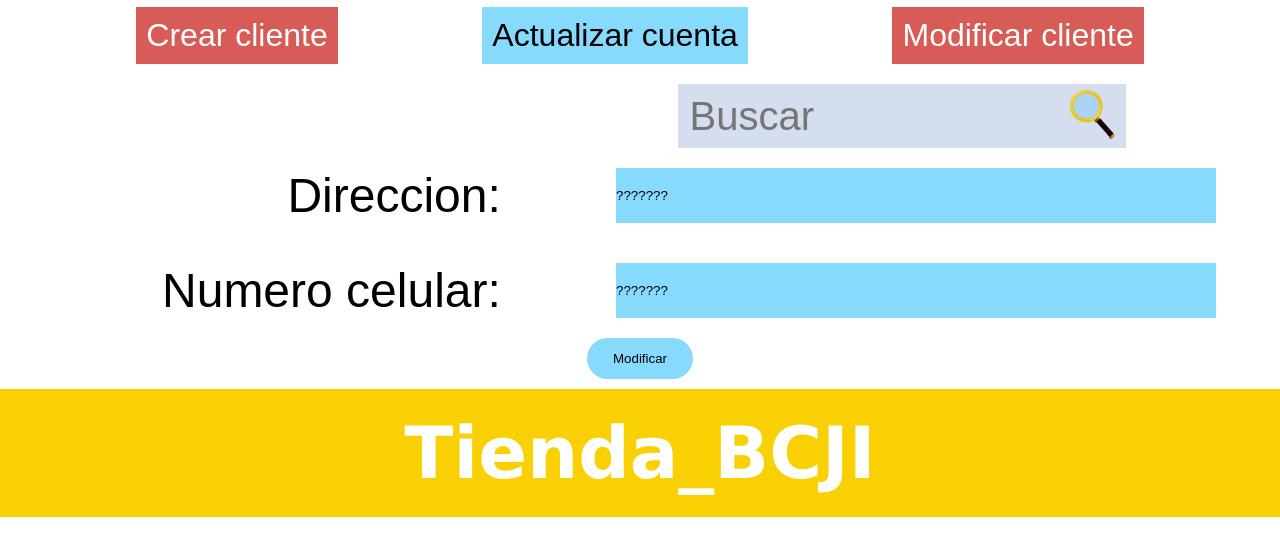
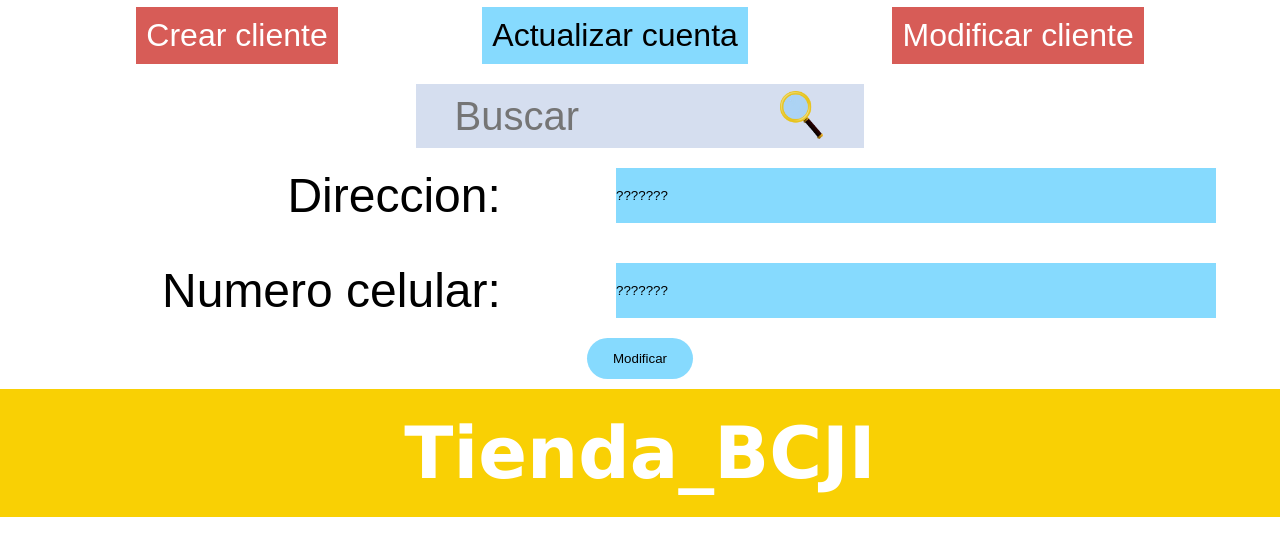
Before and after one commit to ivandhs1/ProyectoHugo, a Flask app: page /modificarCliente in a window 1280 px wide. Shown: the part 173-729 px from the top of the page. Run offline with Flask 2, Linux system fonts and the light colour scheme.

Commit message:
Aregle los botones

```diff
--- a/static/css/Style.css
+++ b/static/css/Style.css
@@ -262,7 +282,7 @@ tr:nth-child(even){
     display: flex;
     flex-direction: column;
     justify-content: center;
-    align-items: flex-end;
+    align-items: center;
     margin-top: 10px;
 }
 .buscar1{
@@ -273,17 +293,27 @@ tr:nth-child(even){
     justify-content: space-around;
     align-items: center;
     background-color: rgb(213,222,239);
-    margin-right: 12%;
     margin-top: 10px;
 }
-.buscar1 a{
-    width: 10%;
+.buscar1 form{
+    display: flex;
+    flex-direction: row;
+    align-items: center;
+    justify-content: center;
+    width: 90%;
 }
-
-.buscar1 img{
-    width: 99%;
+.buscar1 form img{
+    width: 90%;
 }
-.buscar1 input{
+.buscar1 form button{
+    width: 12%;
+    height: 50px;
+    font-size: 40px;
+    background-color: rgb(213,222,239);
+    border:none;
+    background: none;
+}
+.buscar1 form input{
     width: 80%;
     height: 50px;
     font-size: 40px;
--- a/templates/index.html
+++ b/templates/index.html
@@ -1,8 +1,10 @@
 {% extends 'layout.html' %}
 {% block busqueda %}
 <div class="buscar">
-    <input type="text" placeholder="Buscar">
-    <a href="/index"><img src="static/images/buscar.png" alt=""></a>
+    <form action="">
+        <input type="text" placeholder="Buscar">
+        <button type="submit"><img src="static/images/buscar.png" alt=""></button>
+    </form>
 </div>
 {% endblock %}
 {% block body %}
--- a/templates/modificarC.html
+++ b/templates/modificarC.html
@@ -2,8 +2,10 @@
 {% block body %}
 <main class="mainModif">
     <div class="buscar1">
-        <input type="text" placeholder="Buscar">
-        <a href="/modificar_cliente"><img src="static/images/buscar.png" alt=""></a>
+        <form action="">
+            <input type="text" placeholder="Buscar">
+            <button type="submit"><img src="static/images/buscar.png" alt=""></button>
+        </form>
     </div>
     <section class="creacion">
         <form action="???????????" method="POST" class="formulario" >
--- a/templates/modificarD.html
+++ b/templates/modificarD.html
@@ -2,8 +2,10 @@
 {% block body %}
 <main class="mainIndex">
     <div class="buscar2">
-        <input type="text" placeholder="Buscar">
-        <a href="/actualizar_cuenta"><img src="static/images/buscar.png" alt=""></a>
+        <form action="">
+            <input type="text" placeholder="Buscar">
+            <button type="submit"><img src="static/images/buscar.png" alt=""></button>
+        </form>
     </div>
     <section class="tablaIndex">
         <table class="tabla_Index">
```
Also changed, not shown: other parts of static/css/Style.css (+29 -9 lines).
